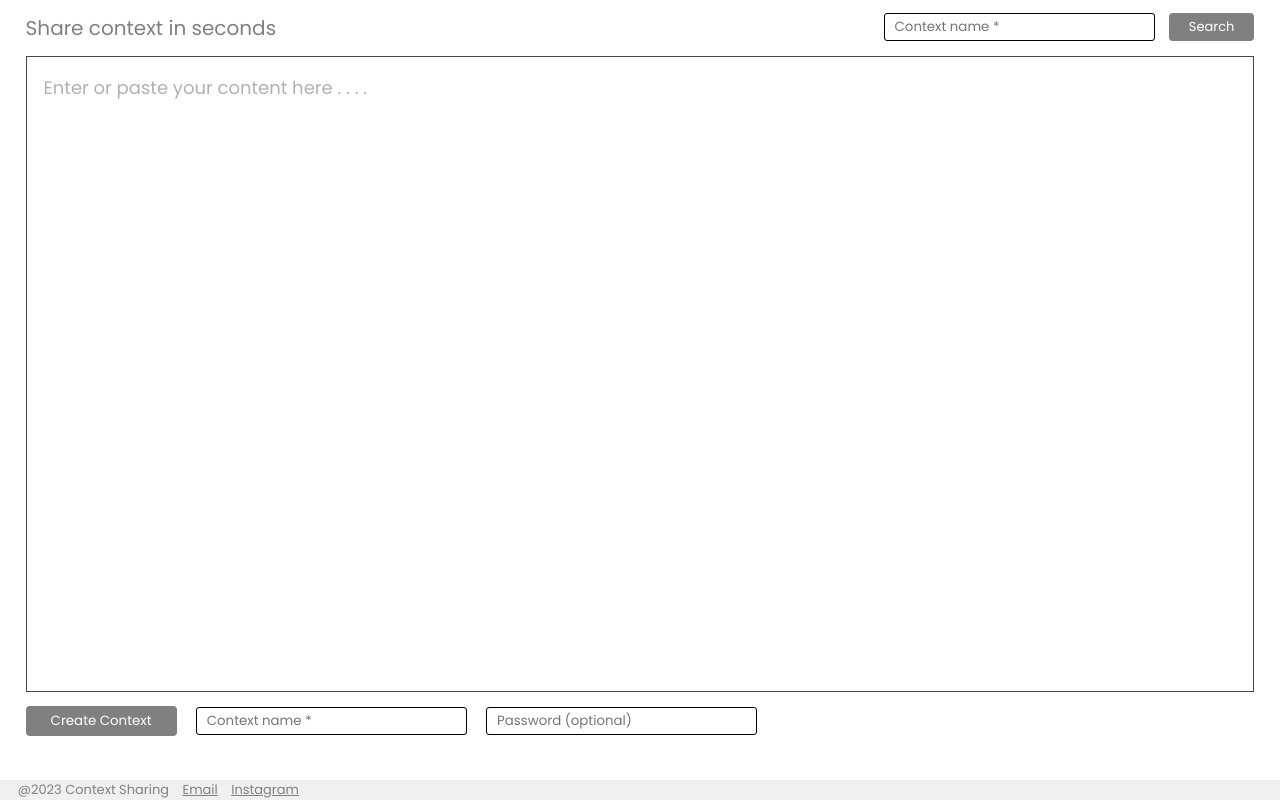
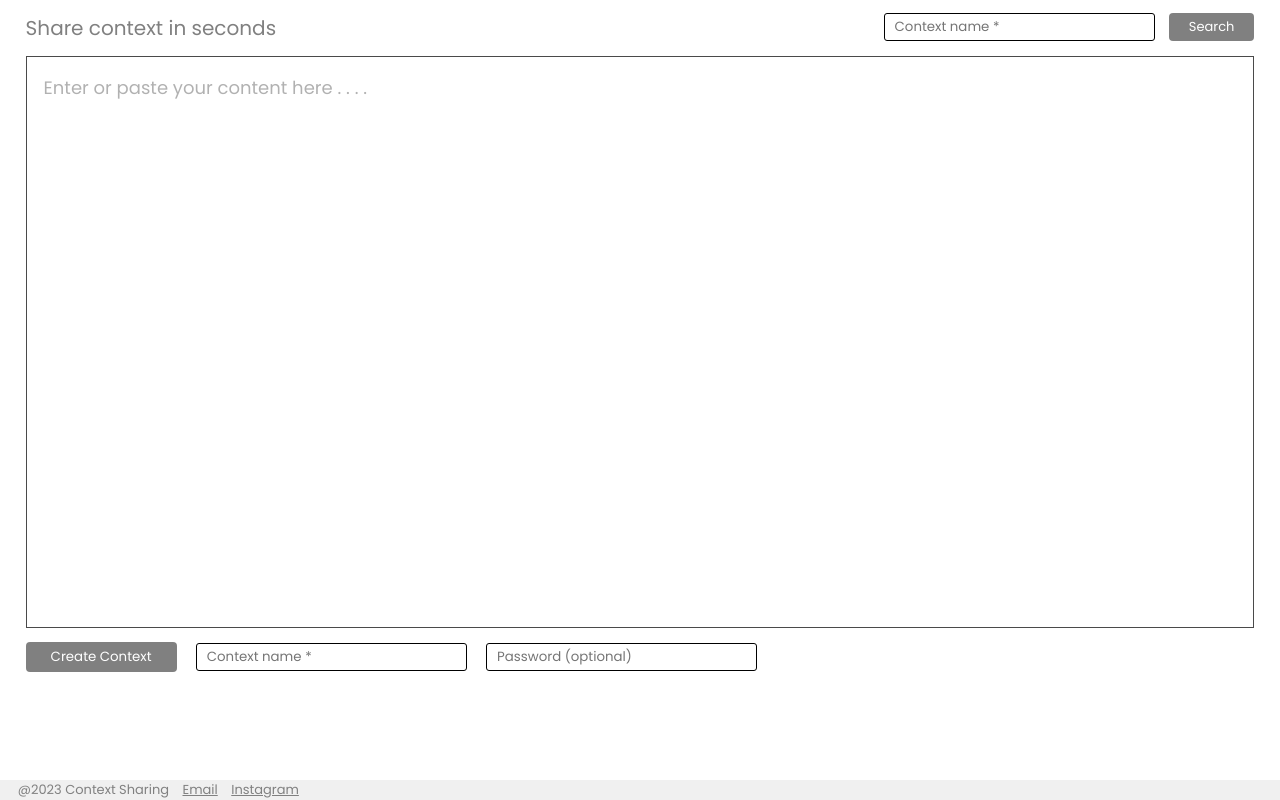
Before and after one commit to aquib399/Context-Sharing, a website: page index.html in a window 1280 px wide. Drawn offline with Linux system fonts and the light colour scheme.

Commit message:
Update style.css

```diff
--- a/style.css
+++ b/style.css
@@ -39,7 +39,7 @@ body {
     margin: 2%;
     margin-top: 1%;
     margin-bottom: 14px;
-    height: 75vh;
+    height: 67vh;
     color: black;
 }
 
```
